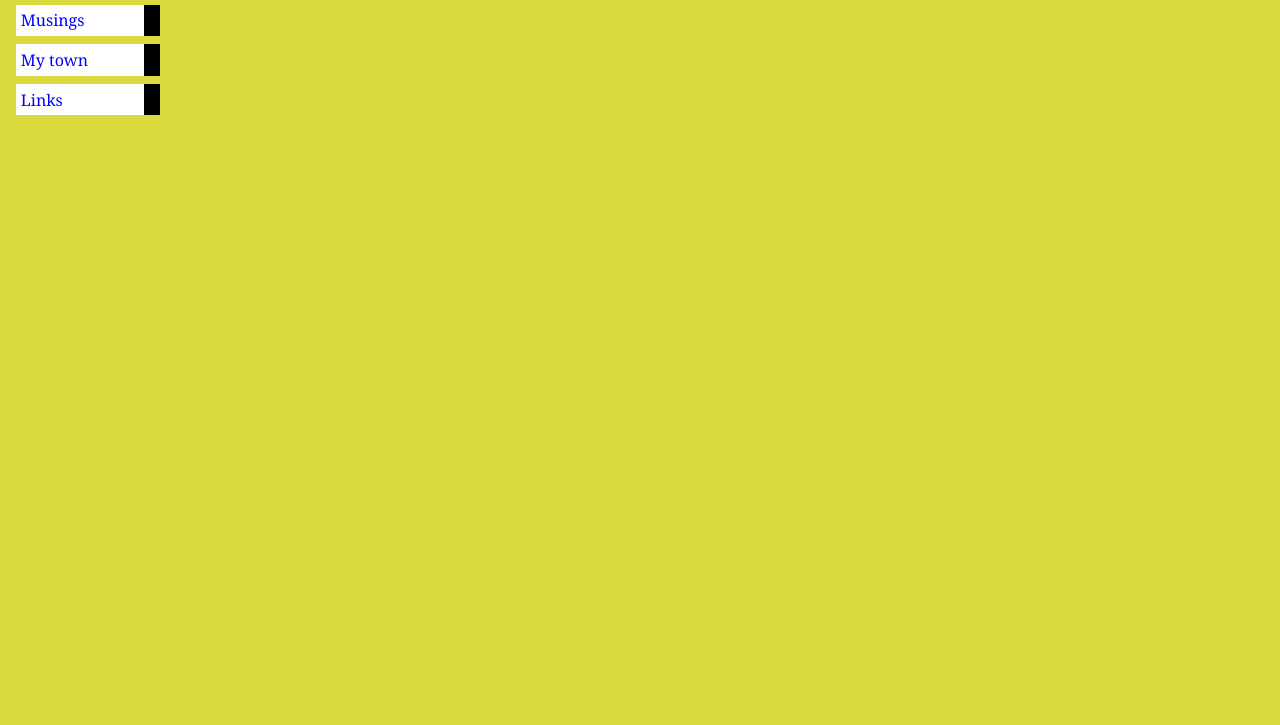
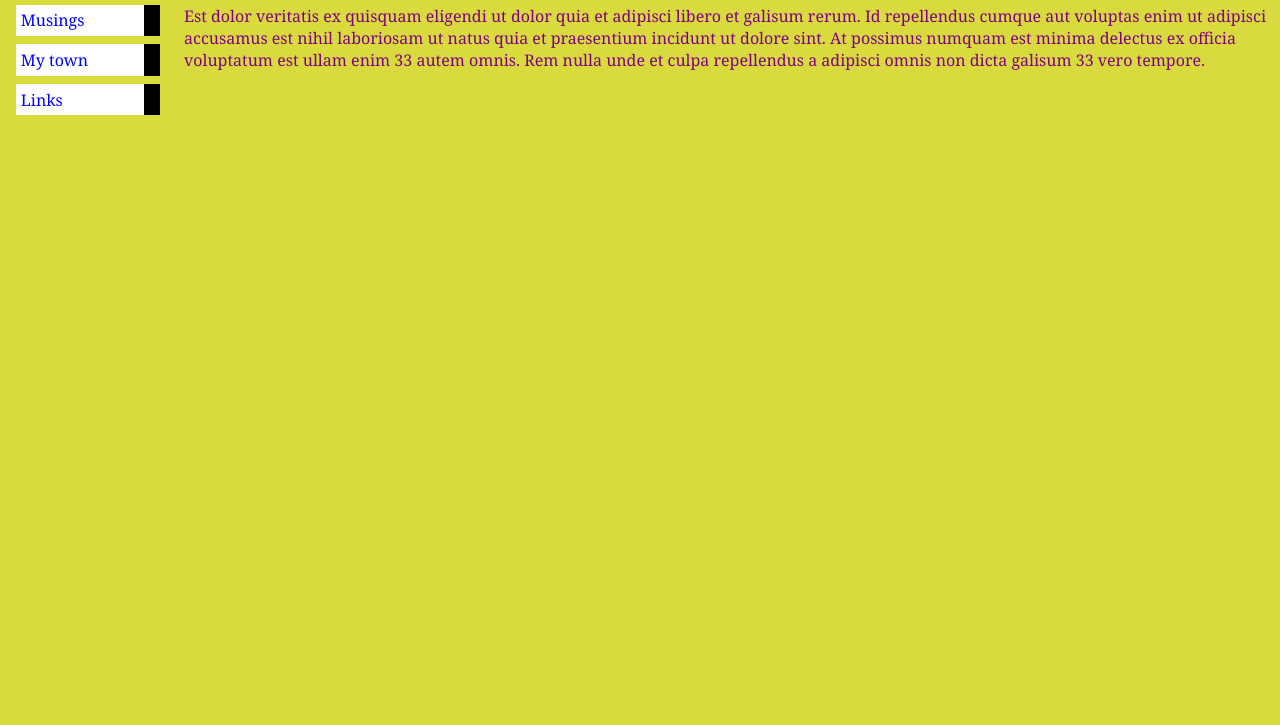
Before and after one commit to kavehhajsadeghi/git-test, a plain HTML site: page links.html in a window 1280 px wide. Shown: the part 75-800 px from the top of the page. Drawn offline with Linux system fonts and the light colour scheme.

Commit message:
refacor: add some contents to links page

```diff
--- a/links.html
+++ b/links.html
@@ -17,5 +17,12 @@
 <!-- Main content -->
 <h1>Links</h1>
 
+<p>
+Est dolor veritatis ex quisquam eligendi ut dolor quia et adipisci libero et galisum rerum.
+Id repellendus cumque aut voluptas enim ut adipisci accusamus est nihil laboriosam ut natus quia et praesentium incidunt ut dolore sint.
+At possimus numquam est minima delectus ex officia voluptatum est ullam enim 33 autem omnis.
+Rem nulla unde et culpa repellendus a adipisci omnis non dicta galisum 33 vero tempore.
+</p>
+
 </body>
 </html>
```
